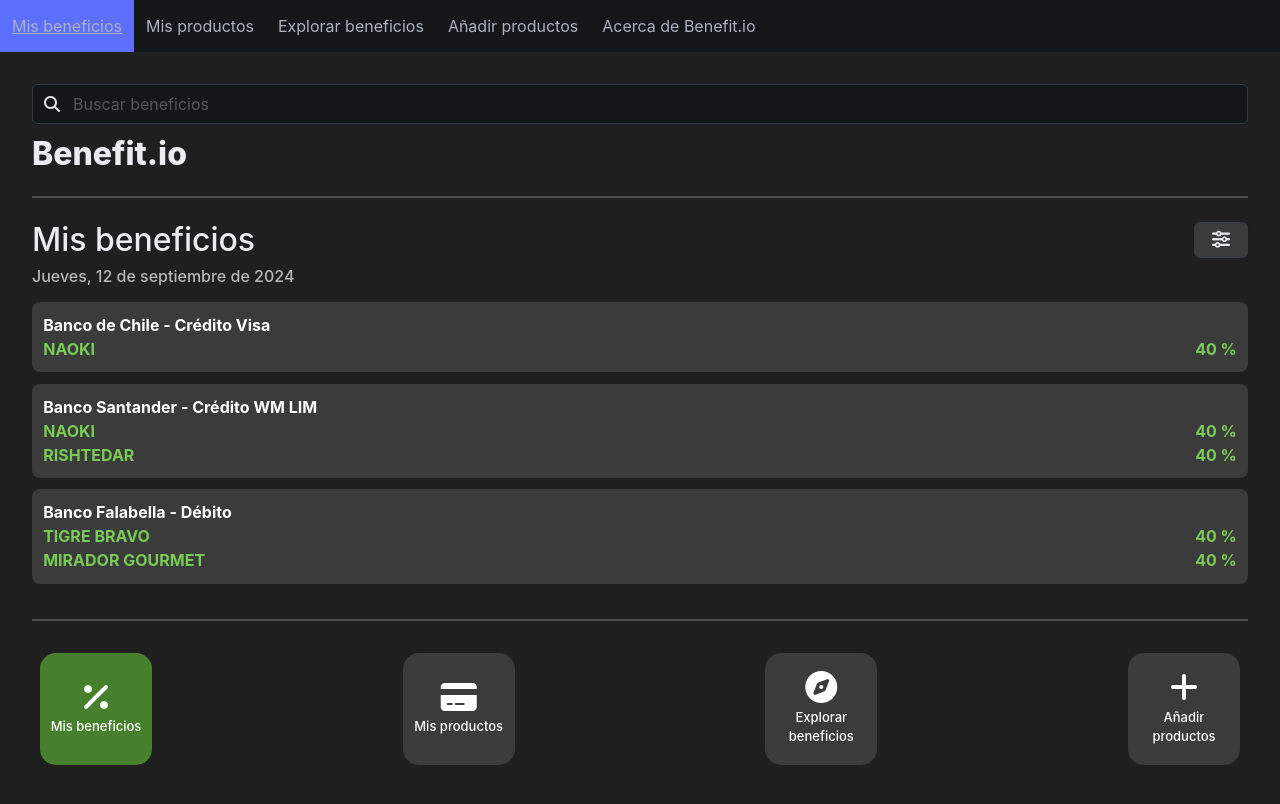
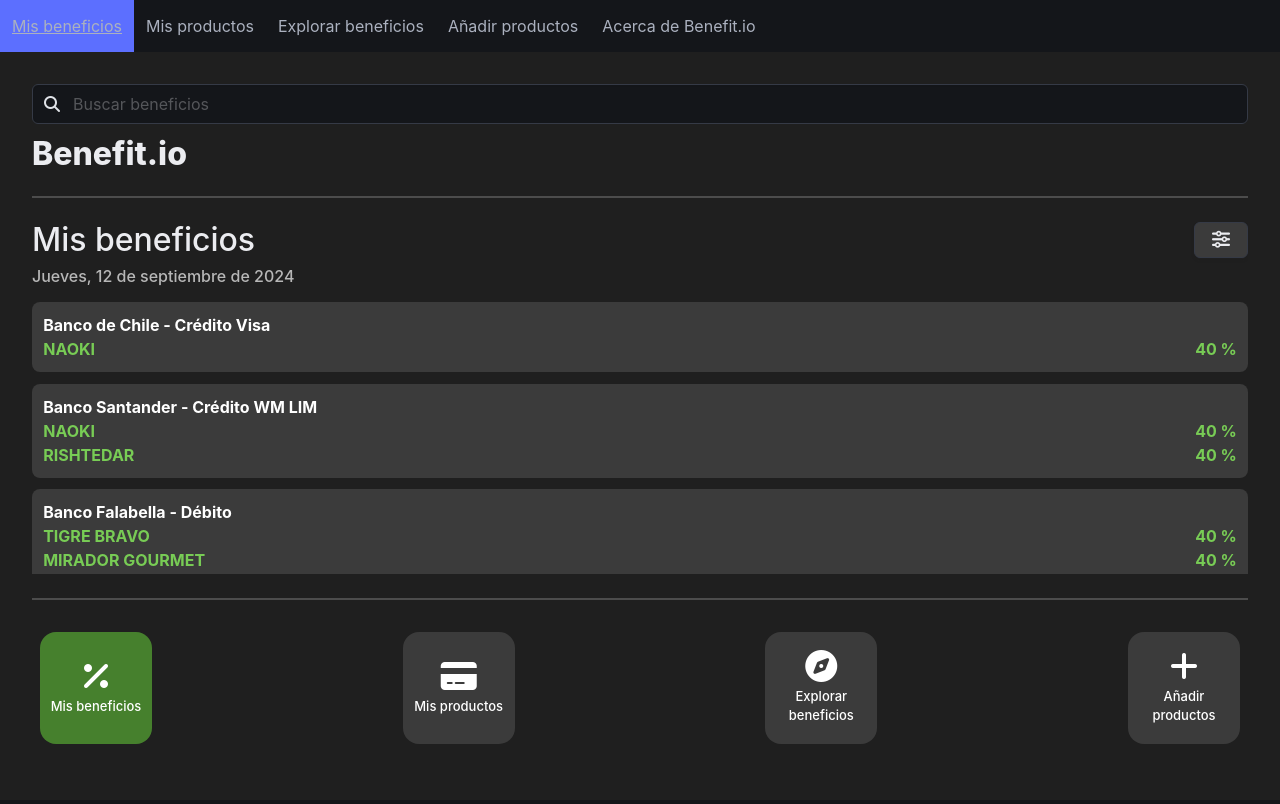
Before and after one commit to FS-Frost/benefit-io, a SvelteKit app: page / in a window 1280 px wide. Built offline with nearby package versions, Linux system fonts and the light colour scheme.

Commit message:
Fijar altura.

```diff
--- a/src/routes/+page.svelte
+++ b/src/routes/+page.svelte
@@ -20,7 +20,9 @@
 <hr />
 
 <!-- Contenido -->
-<Router />
+<div class="router">
+    <Router />
+</div>
 
 <hr />
 
@@ -34,4 +36,9 @@
     hr {
         background-color: #4c4c4c;
     }
+
+    .router {
+        height: 22rem;
+        overflow: auto;
+    }
 </style>
```
